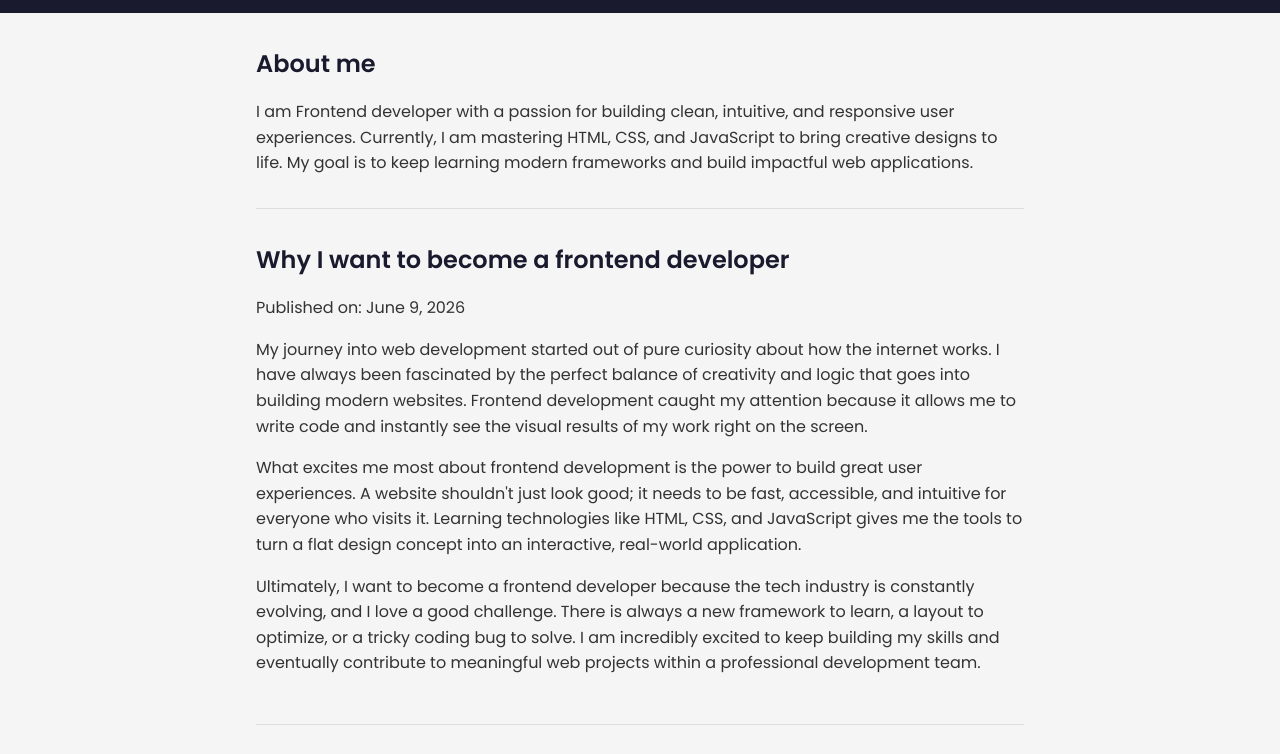
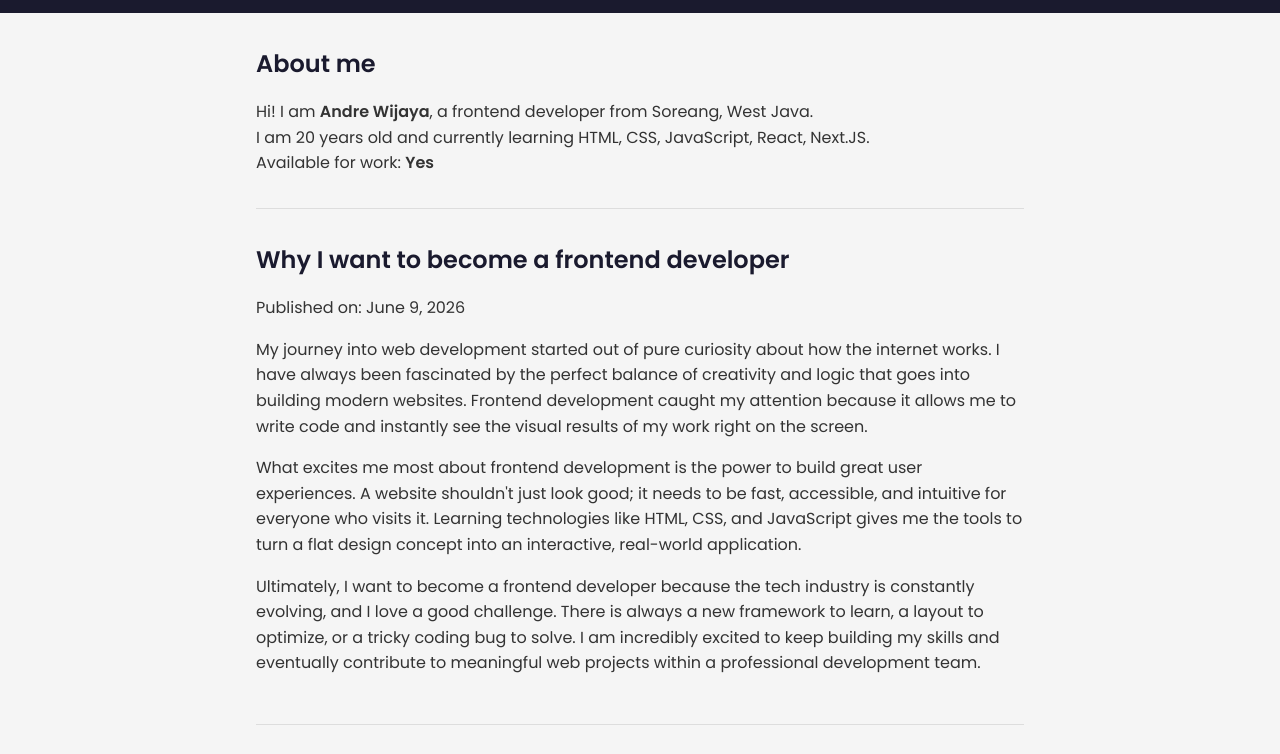
Before and after one commit to alphamonouryukenawaken365/profile-page, a website: page index.html in a window 1280 px wide. Shown: the part 45-799 px from the top of the page. Drawn offline with Linux system fonts and the light colour scheme.

Commit message:
add JavaScript day 3 objects and ES6

```diff
--- a/index.html
+++ b/index.html
@@ -110,7 +110,7 @@
     <span>© 2026</span>
 </footer>
 
-<script src="scripts/day2.js"></script>
+<script src="scripts/day3.js"></script>
 </body>
 
 
--- /dev/null
+++ b/scripts/day3.js
@@ -0,0 +1,68 @@
+// ===== OBJECTS =====
+const developer = {
+    name: 'Andre Wijaya',
+    age: 20,
+    city: 'Soreang, West Java',
+    skills: ['HTML', 'CSS', 'JavaScript', 'React', 'Next.JS'],
+    isAvailable: true,
+    social: {
+        github: 'alphamonouryukenawaken365',
+        email: 'alphamonouryukenawaken365@gmail.com'
+    }
+}
+
+console.log(developer)
+console.log(developer.name)
+console.log(developer.social.github) // nested object
+console.log(developer.skills[2])     // object + array
+
+// ===== DESTRUCTURING =====
+// Instead of: developer.name, developer.age
+// You can extract them in one line:
+const { name, age, city, skills, isAvailable } = developer
+
+console.log(name)
+console.log(age)
+console.log(isAvailable)
+
+// Array destructuring
+const [firstSkill, secondSkill] = skills
+console.log(firstSkill)  // HTML
+console.log(secondSkill) // CSS
+
+// ===== SPREAD OPERATOR =====
+const newSkills = [...skills, 'TypeScript', 'Node.JS']
+console.log(newSkills) // adds TypeScript and Node.JS to the array
+
+const updatedDeveloper = {
+    ...developer,
+    age: 21,                 // override age
+    isAvailable: false       // override availability
+}
+console.log(updatedDeveloper)
+
+// ===== TEMPLATE LITERALS =====
+const profileCard = `
+  Name: ${name}
+  Age: ${age}
+  City: ${city}
+  Skills: ${skills.join(', ')}
+  Available: ${isAvailable ? 'Yes' : 'No'}
+  `
+  console.log(profileCard)
+
+//   ===== OPTIONAL CHAINING =====
+// Safe way to access nested properties that might not exist
+console.log(developer.social?.github)     // works
+console.log(developer.social?.twitter)    // undefined, no error
+console.log(developer.address?.city)      // undefined, no error
+
+// ===== RENDER TO PAGE =====
+const profileSection = document.querySelector('#about')
+
+profileSection.innerHTML = `
+<h2>About me</h2>
+<p>Hi! I am <strong>${name}</strong>, a frontend developer from ${city}.</p>
+<p>I am ${age} years old and currently learning ${skills.join(', ')}.</p>
+<p>Available for work: <strong>${isAvailable ? 'Yes' : 'No'}</strong></p>
+`
```
